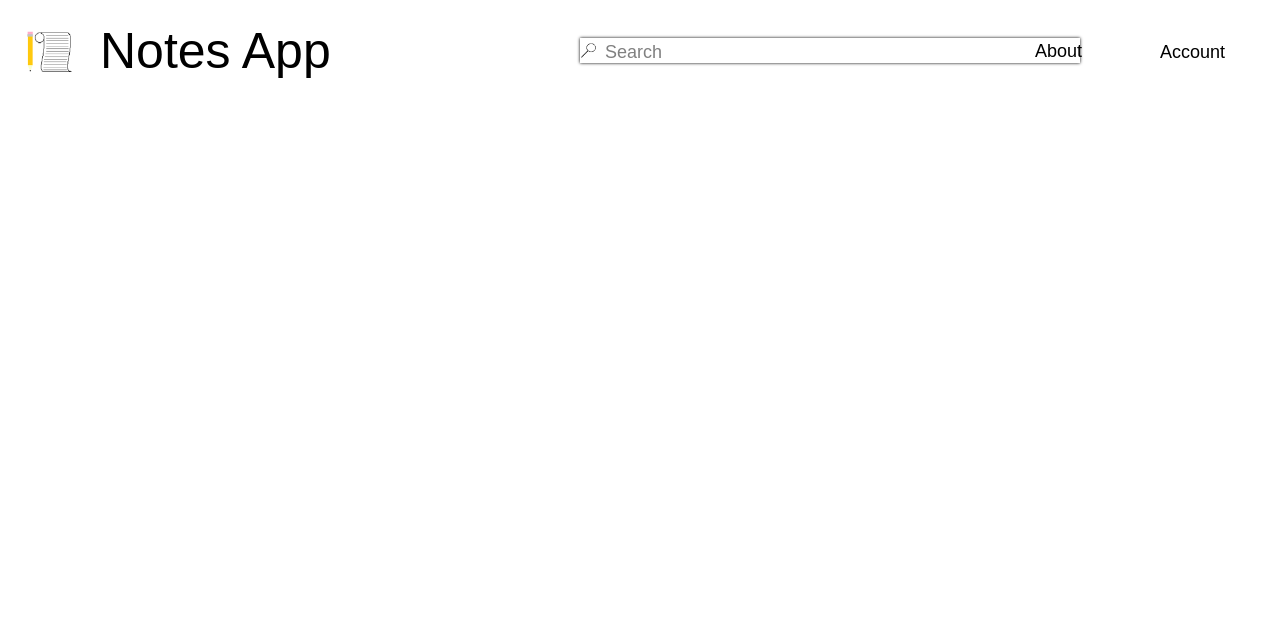
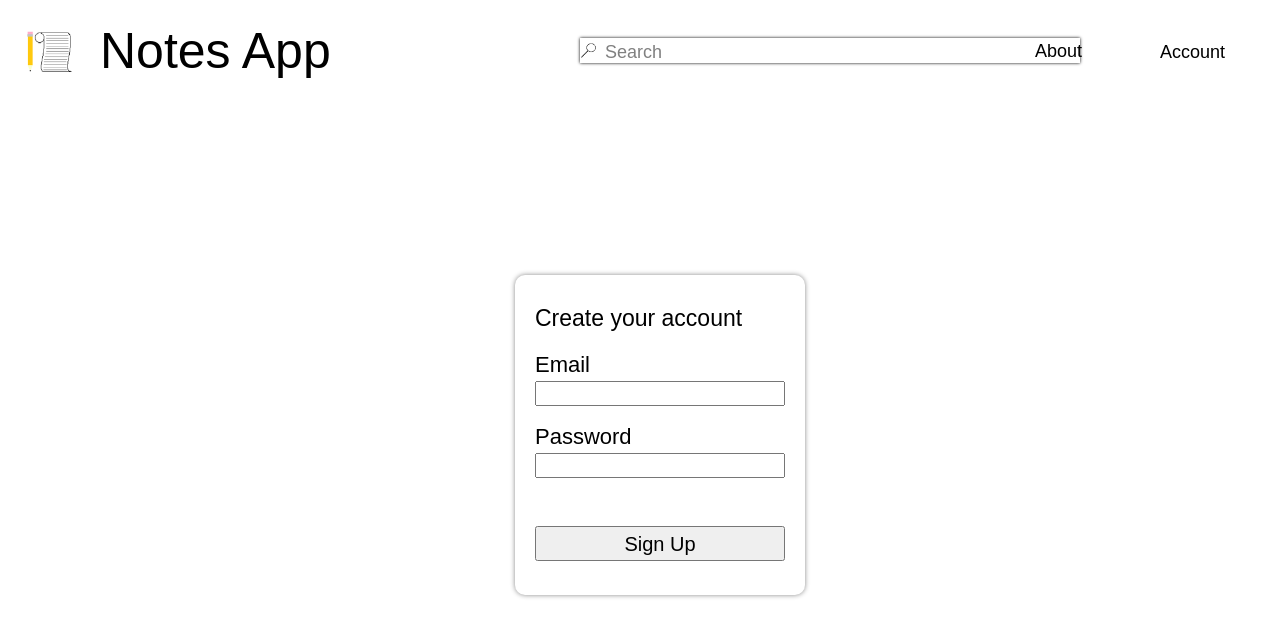
Before and after one commit to yakoob-muhammad-nubail/MySQL-Database, a Flask app: page /sign-up in a window 1280 px wide. Shown: the top 637 px of the page. Run offline with Flask 3, Linux system fonts and the light colour scheme.

Commit message:
sign up page frontend setup

```diff
--- a/website/static/css/sign_up.css
+++ b/website/static/css/sign_up.css
@@ -107,3 +107,49 @@ body {
     /* background-color: plum; */
     position: relative;
 }
+
+/*form*/
+.signup_form {
+    /* background-color: orange; */
+    font-size: 20px;
+    padding: 20px;
+    box-shadow: 0px 0px 5px #888;
+    border-radius: 10px;
+    position: absolute;
+}
+
+.signup_form_email_header {
+    font-size: 23px;
+    position: relative;
+}
+
+.signup_form_email_title {
+    /* background-color: red; */
+    font-size: 22px;
+    padding: 5px;
+    position: relative;
+}
+
+.signup_form_email_input {
+    /* background-color: blue; */
+    position: relative;
+}
+
+.signup_form_password_title {
+    /* background-color: green; */
+    font-size: 22px;
+    padding: 5px;
+    position: relative;
+}
+
+.signup_form_password_input {
+    /* background-color: pink; */
+    position: relative;
+}
+
+.signup_form_submit_button {
+    /* background-color: purple; */
+    padding: 5px;
+    font-size: 20px;
+    position: relative;
+}
--- a/website/static/js/sign_up.js
+++ b/website/static/js/sign_up.js
@@ -189,3 +189,47 @@ mainNavbarHeaderNavAccountLogout.addEventListener("mouseout", function hoverOutL
 });
 
 mainNavbarHeaderNavAccountText.addEventListener("mousedown", openCloseAccountMenu);
+
+//form
+var loginForm = document.getElementById("signup_form");
+var loginFormEmailTitle = document.getElementById("signup_form_email_title");
+var loginFormEmailInput = document.getElementById("signup_form_email_input");
+var loginFormPasswordTitle = document.getElementById("signup_form_password_title");
+var loginFormPasswordInput = document.getElementById("signup_form_password_input");
+var loginFormSubmitButton = document.getElementById("signup_form_submit_button");
+var loginFormEmailHeader = document.getElementById("signup_form_email_header");
+
+loginForm.style.width = 290 + "px";
+loginForm.style.height = 320 + "px";
+loginForm.style.left = window.innerWidth / 2 - 125 + "px";
+loginForm.style.top = window.innerHeight / 2 - 125 + "px";
+
+loginFormEmailHeader.style.width = 290 + "px";
+loginFormEmailHeader.style.height = 250 + "px";
+loginFormEmailHeader.style.left = 0 + "px";
+loginFormEmailHeader.style.top = 10 + "px";
+
+loginFormEmailTitle.style.width = 250 + "px";
+loginFormEmailTitle.style.height = 250 + "px";
+loginFormEmailTitle.style.left = -5 + "px";
+loginFormEmailTitle.style.top = 30 + "px";
+
+loginFormEmailInput.style.width = 250 + "px";
+loginFormEmailInput.style.height = 25 + "px";
+loginFormEmailInput.style.left = 0 + "px";
+loginFormEmailInput.style.top = 32 + "px";
+
+loginFormPasswordTitle.style.width = 250 + "px";
+loginFormPasswordTitle.style.height = 250 + "px";
+loginFormPasswordTitle.style.left = -5 + "px";
+loginFormPasswordTitle.style.top = 50 + "px";
+
+loginFormPasswordInput.style.width = 250 + "px";
+loginFormPasswordInput.style.height = 25 + "px";
+loginFormPasswordInput.style.left = 0 + "px";
+loginFormPasswordInput.style.top = 52 + "px";
+
+loginFormSubmitButton.style.width = 250 + "px";
+loginFormSubmitButton.style.height = 35 + "px";
+loginFormSubmitButton.style.left = 0 + "px";
+loginFormSubmitButton.style.top = 100 + "px";
--- a/website/templates/sign_up.html
+++ b/website/templates/sign_up.html
@@ -51,6 +51,16 @@
             </div>
         </div>
     </nav>
+
+    <form id="signup_form" class="signup_form" action="">
+        <label id="signup_form_email_header" class="signup_form_email_header" for="email">Create your
+            account</label><br>
+        <label id="signup_form_email_title" class="signup_form_email_title" for="email">Email</label><br>
+        <input id="signup_form_email_input" class="signup_form_email_input" type="text" name="email"><br>
+        <label id="signup_form_password_title" class="signup_form_password_title" for="password">Password</label>
+        <input id="signup_form_password_input" class="signup_form_password_input" type="text" name="password"><br>
+        <input id="signup_form_submit_button" class="signup_form_submit_button" type="submit" value="Sign Up">
+    </form>
 </body>
 
 <script src="../static/js/sign_up.js"></script>
```
